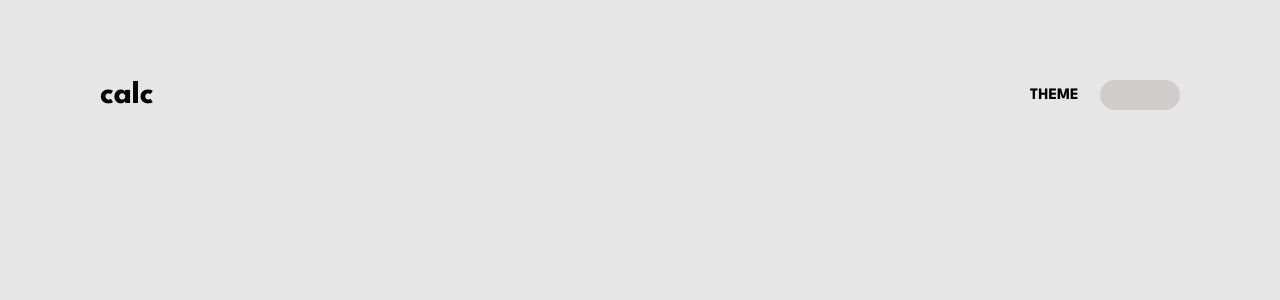
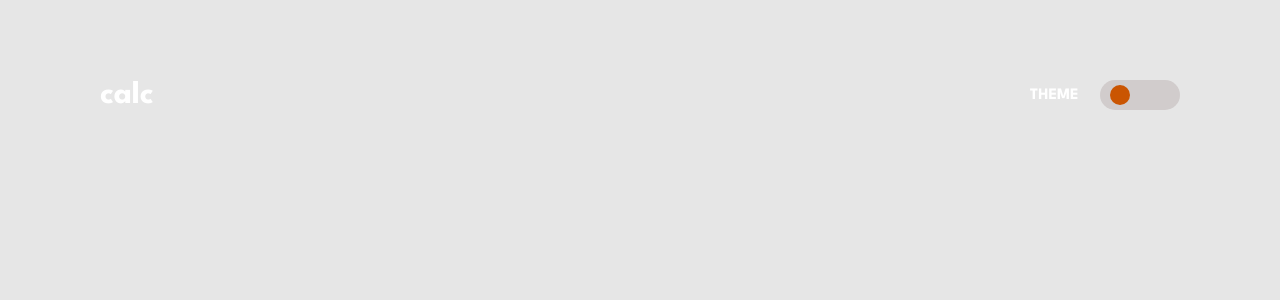
Before and after one commit to wendelisc12/calculadora-com-temas, a React (Vite) app: page / in a window 1280 px wide. Shown: the top 300 px of the page. Built offline with nearby package versions, Linux system fonts and the light colour scheme; the HTML template or start-up script is replaced by a standard one.

Commit message:
feat: criando logica para mudar de tema com o switch

```diff
--- a/src/App.tsx
+++ b/src/App.tsx
@@ -1,16 +1,24 @@
 import { Container, GlobalStyle } from "./global"
 import { ThemeProvider } from "styled-components"
 import whiteTheme from "./themes/white"
+import blueTheme from "./themes/blue"
+import purpleTheme from "./themes/purple"
 import Header from "./containers/header/Header"
+import { useState } from "react"
 
 function App() {
+  const [tema, setTema] = useState(whiteTheme)
+
+  const temaEscolhido = (theme:string) => {
+    setTema(theme == 'whiteTheme' ? whiteTheme : theme == 'blueTheme' ? blueTheme : purpleTheme)
+  }
 
   return (
-   <ThemeProvider theme={whiteTheme}>
+   <ThemeProvider theme={tema}>
     <GlobalStyle/>
 
     <Container>
-      <Header/>
+      <Header temaEscolhido={temaEscolhido}/>
     </Container>
 
    </ThemeProvider>
--- a/src/components/SwitchTheme/SwitchTheme.tsx
+++ b/src/components/SwitchTheme/SwitchTheme.tsx
@@ -1,21 +1,33 @@
+import { useEffect, useState } from "react";
 import Text from "../Text/Text";
 import { Container, ContainerSwitch, CustomCheckbox } from "./style";
 
-const SwitchTheme = () => {
+export type propTema = {
+    temaEscolhido: (tema:string)=>void
+}
+
+const SwitchTheme = ({temaEscolhido}:propTema) => {
+
+    const[tema, setTema] = useState('whiteTheme')
+
+    useEffect(()=> {
+        temaEscolhido(tema)
+    }, [tema, temaEscolhido])
+
     return (
         <Container>
-            <Text fontSize={16}>THEME </Text>
+            <Text fontSize={16}>THEME</Text>
             <ContainerSwitch>
                 <CustomCheckbox>
-                    <input type="radio" name="temas" id="tema1"/>
+                    <input type="radio" name="temas" id="tema1" value='whiteTheme' checked={tema ==='whiteTheme' ? true : false} onChange={e => setTema(e.target.value)}/>
                     <label htmlFor="tema1"></label>
                 </CustomCheckbox>
                 <CustomCheckbox>
-                    <input type="radio" name="temas" id="tema3" />
+                    <input type="radio" name="temas" id="tema3" value='blueTheme' onChange={e => setTema(e.target.value)}/>
                     <label htmlFor="tema3"></label>
                 </CustomCheckbox>
                 <CustomCheckbox>
-                    <input type="radio" name="temas" id="tema2" />
+                    <input type="radio" name="temas" id="tema2" value='purpleTheme' onChange={e => setTema(e.target.value)}/>
                     <label htmlFor="tema2"></label>
                 </CustomCheckbox>
             </ContainerSwitch>
--- a/src/components/SwitchTheme/style.ts
+++ b/src/components/SwitchTheme/style.ts
@@ -31,6 +31,7 @@ export const CustomCheckbox = styled.div`
         display: inline-block;
         vertical-align: middle;
         transition: all 200ms;
+        cursor: pointer;
     }
 
     & input:checked + label:before{
--- a/src/components/Text/style.ts
+++ b/src/components/Text/style.ts
@@ -3,4 +3,5 @@ import { props } from "./Text";
 
 export const TituloStyle = styled.h1<props>`
     font-size: ${(prop)=> prop.fontSize + 'px' || '32px'};
+    color: ${(prop)=> prop.theme.textDisplay};
 `
--- a/src/containers/header/Header.tsx
+++ b/src/containers/header/Header.tsx
@@ -1,12 +1,18 @@
 import SwitchTheme from "../../components/SwitchTheme/SwitchTheme";
 import Text from "../../components/Text/Text";
 import { HeaderStyle } from "./style";
+import { propTema } from "../../components/SwitchTheme/SwitchTheme";
 
-const Header = () => {
+const Header = ({temaEscolhido}:propTema) => {
+
+    const handleTema = (tema: string) => {
+        temaEscolhido(tema)
+    }
+
     return (
         <HeaderStyle>
             <Text>calc</Text>
-            <SwitchTheme />
+            <SwitchTheme temaEscolhido={handleTema}/>
         </HeaderStyle>
      );
 }
```
